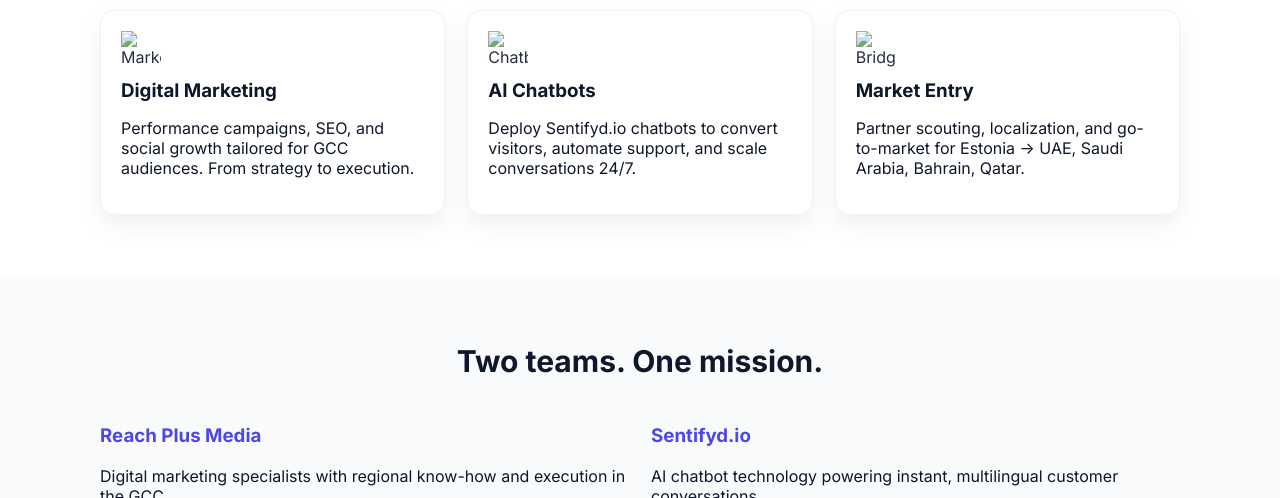
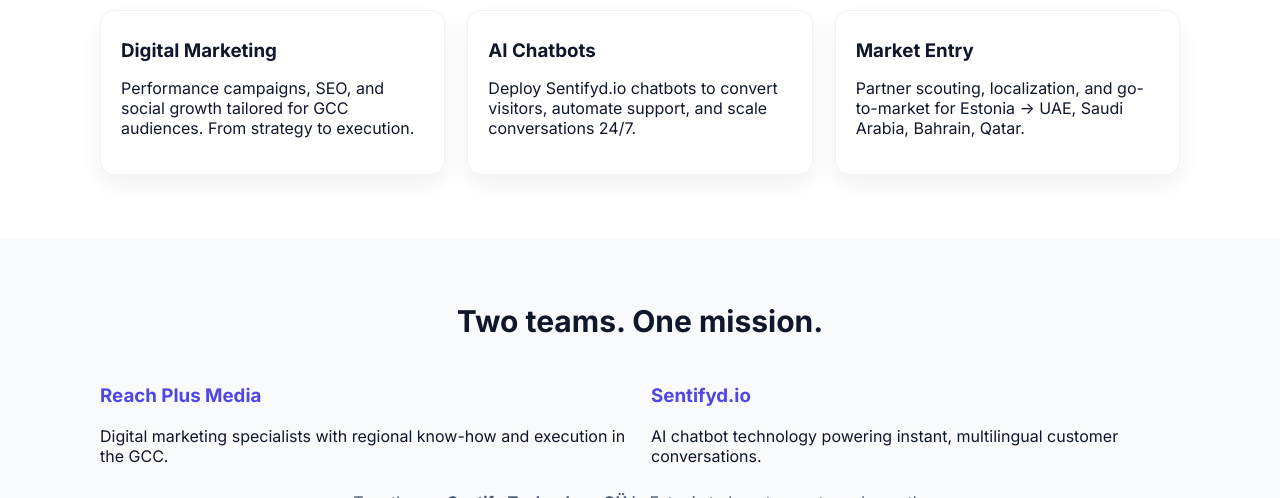
Before and after one commit to Sentifytech/Sentify-Technology, a plain HTML site: page index.html in a window 1280 px wide. Shown: the part 602-1100 px from the top of the page. Drawn offline with Linux system fonts and the light colour scheme.

Commit message:
Update index.html

```diff
--- a/index.html
+++ b/index.html
@@ -60,17 +60,17 @@
         <h2>What we do</h2>
         <div class="grid cards" role="list">
           <article class="card" role="listitem">
-            <img src="assets/icon-marketing.svg" alt="Marketing Icon" class="icon" loading="lazy" width="64" height="64"/>
+            <!-- Removed invalid Marketing Icon image -->
             <h3>Digital Marketing</h3>
             <p>Performance campaigns, SEO, and social growth tailored for GCC audiences. From strategy to execution.</p>
           </article>
           <article class="card" role="listitem">
-            <img src="assets/icon-chatbot.svg" alt="Chatbot Icon" class="icon" loading="lazy" width="64" height="64"/>
+            <!-- Removed invalid Chatbot Icon image -->
             <h3>AI Chatbots</h3>
             <p>Deploy Sentifyd.io chatbots to convert visitors, automate support, and scale conversations 24/7.</p>
           </article>
           <article class="card" role="listitem">
-            <img src="assets/icon-bridge.svg" alt="Bridge Icon" class="icon" loading="lazy" width="64" height="64"/>
+            <!-- Removed invalid Bridge Icon image -->
             <h3>Market Entry</h3>
             <p>Partner scouting, localization, and go-to-market for Estonia → UAE, Saudi Arabia, Bahrain, Qatar.</p>
           </article>
```
